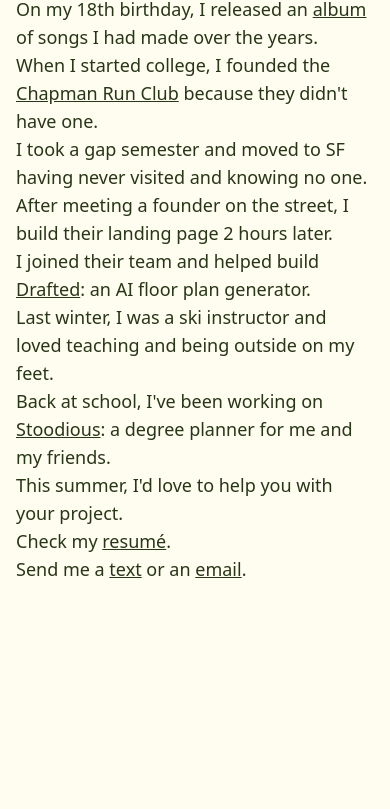
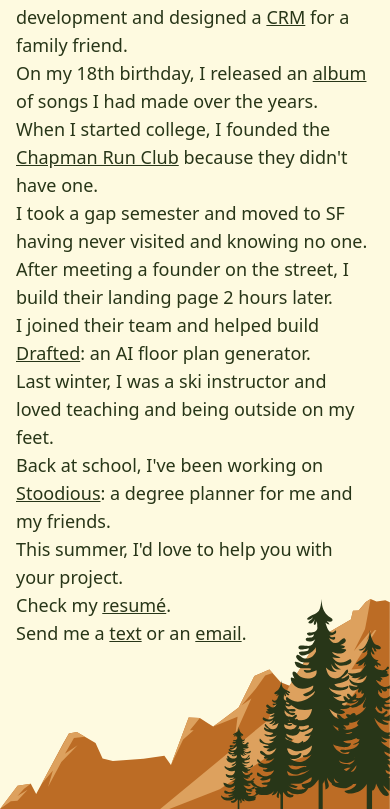
Before and after one commit to xbeaulac/xander-beaulac, a Next.js app: page / in a window 390 px wide. Shown: the part 801-1610 px from the top of the page. Before the commit the page ends 1400 px from the top, so only its background shows below. Built offline with nearby package versions, Linux system fonts and the light colour scheme.

Commit message:
added mountains and trees

```diff
--- a/app/layout.tsx
+++ b/app/layout.tsx
@@ -58,9 +58,9 @@
   children: React.ReactNode;
 }>) {
   return (
-    <html lang="en" className="bg-[#FFFDF0]">
+    <html lang="en" className="overscroll-none">
       <body
-        className={`${cabinetGrotesk.variable} ${satoshi.variable}  antialiased`}
+        className={`${cabinetGrotesk.variable} ${satoshi.variable} antialiased`}
       >
         {children}
       </body>
--- a/app/page.tsx
+++ b/app/page.tsx
@@ -2,7 +2,8 @@
 
 export default function Home() {
   return (
-    <div className="min-h-screen cornsilk p-4 sm:p-8 flex items-center justify-center">
+    <div className="min-h-screen bg-cornsilk flex flex-col">
+      <div className="flex-1 flex items-center justify-center p-4 sm:p-8 mt-16">
         <div className="max-w-3xl text-lg font-medium text-black-forest">
           <div className="flex flex-col sm:flex-row items-center sm:gap-8 gap-4 mb-8">
             <Image
@@ -13,7 +14,9 @@
               className="rounded-lg w-48 h-48 object-cover shrink-0"
             />
             <div>
-            <div className="font-bold text-3xl sm:text-4xl">Xander Beaulac</div>
+              <div className="font-bold text-3xl sm:text-4xl">
+                Xander Beaulac
+              </div>
               <div className="text-xl font-semibold opacity-80">
                 Software engineer, founder, and recording artist
               </div>
@@ -111,8 +114,8 @@
           </a>
           : an AI floor plan generator.
           <br />
-        Last winter, I was a ski instructor and loved teaching and being outside
-        on my feet.
+          Last winter, I was a ski instructor and loved teaching and being
+          outside on my feet.
           <br />
           Back at school, I&apos;ve been working on{" "}
           <a
@@ -155,5 +158,26 @@
           .
         </div>
       </div>
+
+      {/* Mountains SVG - Mobile */}
+      <Image
+        src="/right mountains.svg"
+        alt=""
+        width={1211}
+        height={729}
+        className="w-full h-auto -mt-16 md:hidden"
+        priority
+      />
+
+      {/* Mountains SVG - Desktop */}
+      <Image
+        src="/mountains.svg"
+        alt=""
+        width={2817}
+        height={729}
+        className="hidden md:block w-full h-auto mt-0 lg:-mt-16 xl:-mt-32 2xl:-mt-48"
+        priority
+      />
+    </div>
   );
 }
```
Also changed, not shown: public/mountains.svg (added), public/right mountains.svg (added). Lines whose indentation alone changed are shown as unchanged.
